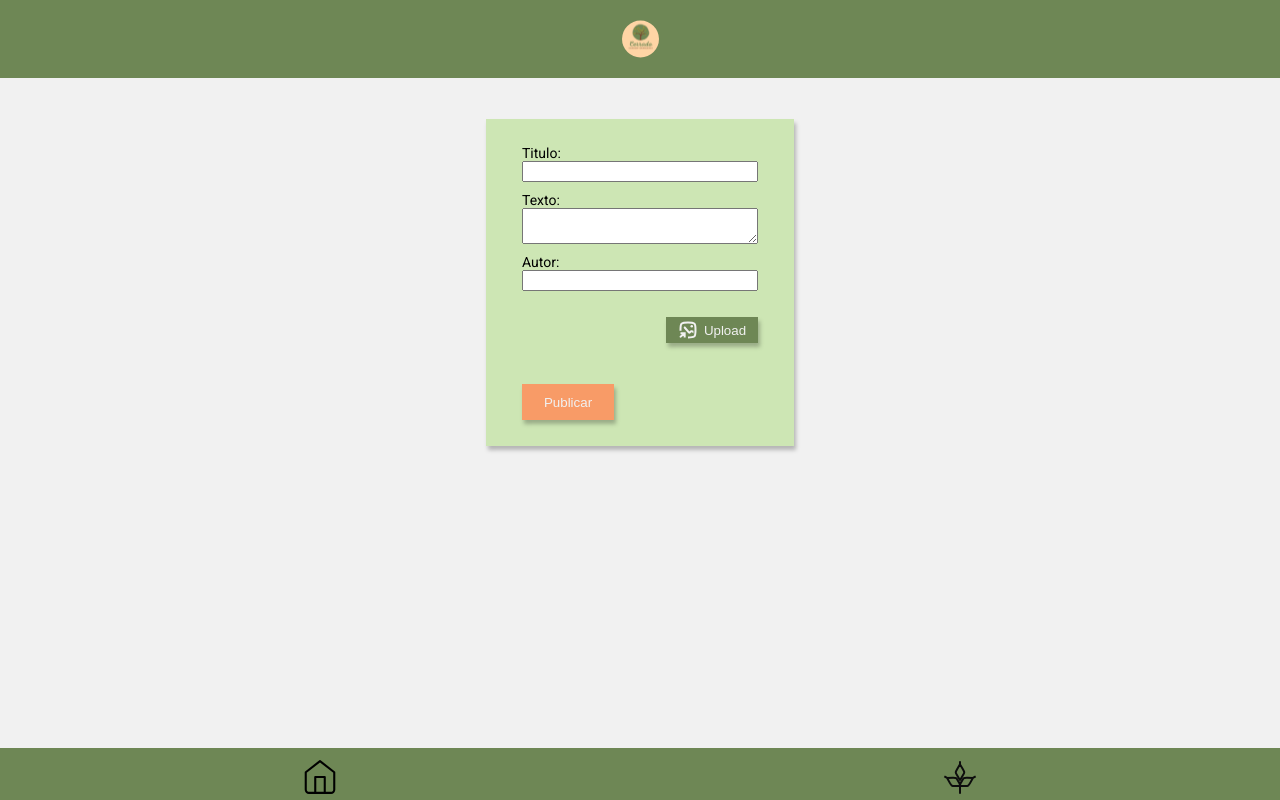
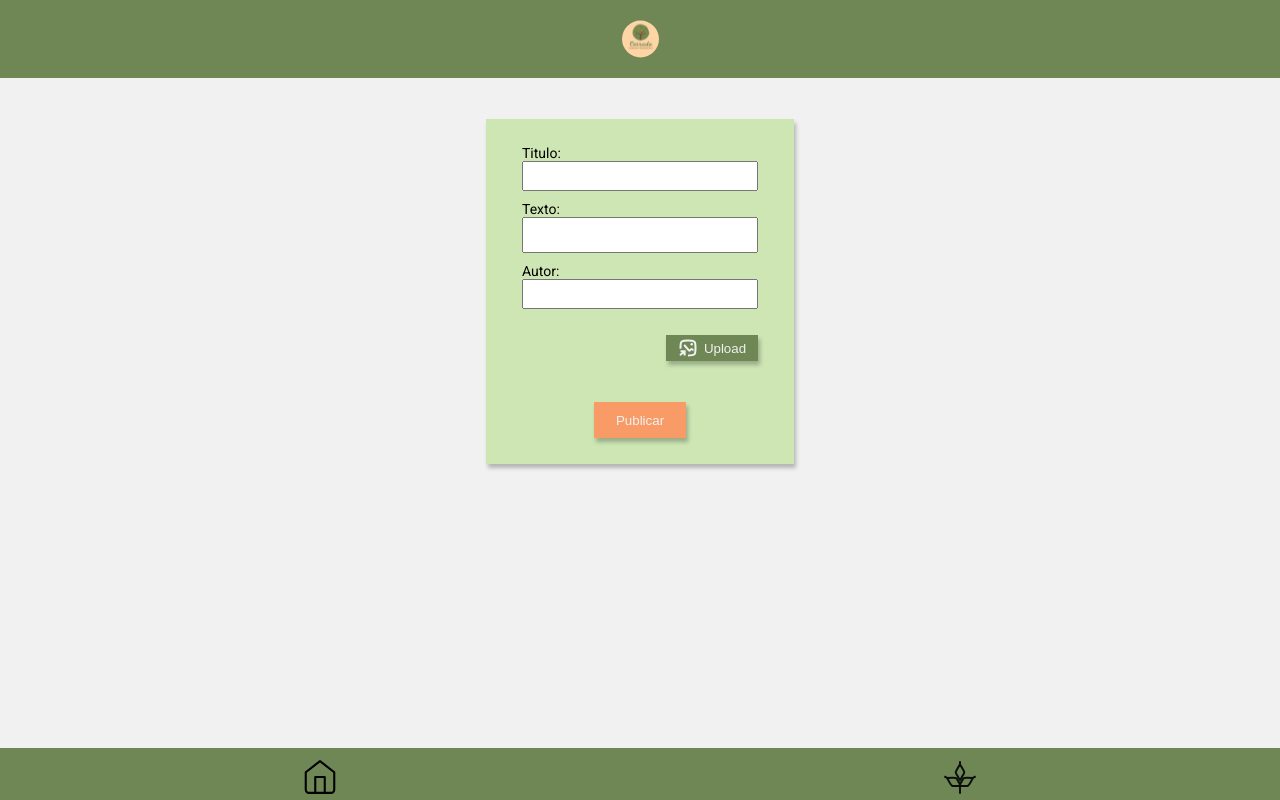
Before and after one commit to arthurfp16/tcc-app-etec-vgs, a Next.js app: page /postCreationMenu in a window 1280 px wide. Built offline with nearby package versions, Linux system fonts and the light colour scheme.

Commit message:
feat: adiciona a comunicaçao da pagina com o backend

```diff
--- a/src/components/CreationMenuForm.jsx
+++ b/src/components/CreationMenuForm.jsx
@@ -1,80 +1,73 @@
-import styled from "styled-components"
 import Image from "next/image"
 import uploadIcon from '../../public/upload.svg'
-
-
-
-const Form = styled.form`
-    width: 100%;
-    height: fit-content;
-    padding: 26px 36px;
-    text-align: center;
-    margin: 41px auto auto auto;
-    background-color: ${props => props.theme.colors.lightGreen};
-    box-shadow: 2px 4px 4px #00000040;
-    max-width: 308px;
-
-    div{
-        display: flex;
-        flex-direction: column;
-        justify-content: center;
-        gap: 41px;
-        margin-top: 26px;
-    }
-`
-
-const Label = styled.label`
-    display: flex;
-    flex-direction: column;
-    align-items: stretch;
-    text-align: start;
-    margin-bottom: 10px;
-`
-
-const Button = styled.button`
-    width: 92px;
-    height: ${props => props.variant == 'upload' ? '26px ' : '36px'};
-    box-shadow: 2px 4px 4px #00000040;
-    background-color:  ${props => props.variant == 'upload' ? props.theme.colors.darkGreen : props.theme.colors.lightOrange};
-    border: none;
-    outline: none;
-    color: ${props => props.theme.colors.white};
-    align-self: ${props => props.variant == 'upload' ? 'flex-end' : null};
-    display: flex;
-    justify-content: center;
-    align-items: center;
-    gap: 6px;
-`
-
-const TextArea = styled.textarea`
-    resize: vertical;
-    overflow:hidden;
-`
-
-function textAreaAdjust(element) {
-    element.style.height = "1px";
-    element.style.height = (25 + element.scrollHeight) + "px"
-}
+import { useState } from "react"
+import { Form, Label, Button, TextArea, textAreaAdjust } from '../styles/components/CreationMenuFormStyle'
 
 export const CreationMenuForm = () => {
+    const [titleValue, setTitleValue] = useState()
+    const [textValue, setTextValue] = useState()
+    const [althorValue, setAlthorValue] = useState()
+    const [errors, setErrors] =  useState()
+    const validateData = () => {
+        if(titleValue.length > 50){
+            setErrors('titulo muinto longo')
+        }
+    }
+    const sendData = async () => {
+        await fetch('http://localhost:3000/api/post', {
+            method: 'POST',
+            body: [titleValue, textValue, althorValue]
+        })
+    }
+
     return (
-        <Form>
-            <Label htmlFor="title">
+        <Form onSubmit={(event) => {
+            event.preventDefault()
+            sendData()
+        }}>
+
+            <Label htmlFor="title" >
                 Titulo:
-                <input type="text" id="title" />
+                <input
+                    onKeyDown={(event) => event.key != 'Enter' ? null : event.preventDefault()}
+                    value={titleValue} onChange={(event) => setTitleValue(event.target.value)}
+                    type="text"
+                    id="title"
+                     />
             </Label>
+
             <Label htmlFor="title">
                 Texto:
-                <TextArea onKeyUp={(event) => textAreaAdjust(event.target)} type="text" id="title" />
+                <TextArea
+                    value={textValue}
+                    onChange={(event) => {
+                        textAreaAdjust(event.target)
+                        setTextValue(event.target.value)
+                    }
+                    }
+                    type="text"
+                    id="title" />
             </Label>
+
             <Label htmlFor="title">
                 Autor:
-                <input type="text" id="title" />
+                <input
+                    value={althorValue}
+                    onChange={(event) => setAlthorValue(event.target.value)}
+                    onKeyDown={(event) => event.key != 'Enter' ? null : event.preventDefault()}
+                    type="text"
+                    id="title" />
             </Label>
+
             <div>
-                <Button variant='upload'> <Image src={uploadIcon} /> Upload</Button>
-                <Button >Publicar</Button>
+                <Button variant='upload' ><Image src={uploadIcon} /> Upload</Button>
+                <Button
+                    type='submit'
+                    onKeyDown={(event) => event.key != 'Enter' ? null : event.preventDefault()}>
+                    Publicar
+                </Button>
             </div>
+
         </Form>
     )
 }
--- a/src/pages/api/post.js
+++ b/src/pages/api/post.js
@@ -5,6 +5,9 @@ async function handler(req, res) {
         if(req.method == 'GET') {
             const dbPostData = await prisma.posts.findMany()
             res.status(200).json(dbPostData)
+        }else if (req.method == 'POST'){
+            console.log(req.body)
+            res.status(200).json('ok')
         }
     }
     catch (err) {
--- /dev/null
+++ b/src/styles/components/CreationMenuFormStyle.js
@@ -0,0 +1,56 @@
+import styled from "styled-components"
+
+export const Form = styled.form`
+    width: 100%;
+    height: fit-content;
+    padding: 26px 36px;
+    text-align: center;
+    margin: 41px auto auto auto;
+    background-color: ${props => props.theme.colors.lightGreen};
+    box-shadow: 2px 4px 4px #00000040;
+    max-width: 308px;
+    div{
+        display: flex;
+        flex-direction: column;
+        align-items: center;
+        gap: 41px;
+        margin-top: 26px;
+    }
+`
+
+export const Label = styled.label`
+    display: flex;
+    flex-direction: column;
+    align-items: stretch;
+    text-align: start;
+    margin-bottom: 10px;
+
+    input{
+        min-height: 30px;
+    }
+`
+
+export const Button = styled.button`
+    width: 92px;
+    height: ${props => props.variant == 'upload' ? '26px ' : '36px'};
+    box-shadow: 2px 4px 4px #00000040;
+    background-color:  ${props => props.variant == 'upload' ? props.theme.colors.darkGreen : props.theme.colors.lightOrange};
+    border: none;
+    outline: none;
+    color: ${props => props.theme.colors.white};
+    align-self: ${props => props.variant == 'upload' ? 'flex-end' : null};
+    display: flex;
+    justify-content: center;
+    align-items: center;
+    gap: 6px;
+`
+
+export const TextArea = styled.textarea`
+    resize: none;
+    overflow:hidden;
+`
+
+export const textAreaAdjust = (element) => {
+    element.style.height = "1px";
+    element.style.height = (25 + element.scrollHeight) + "px"
+}
```
